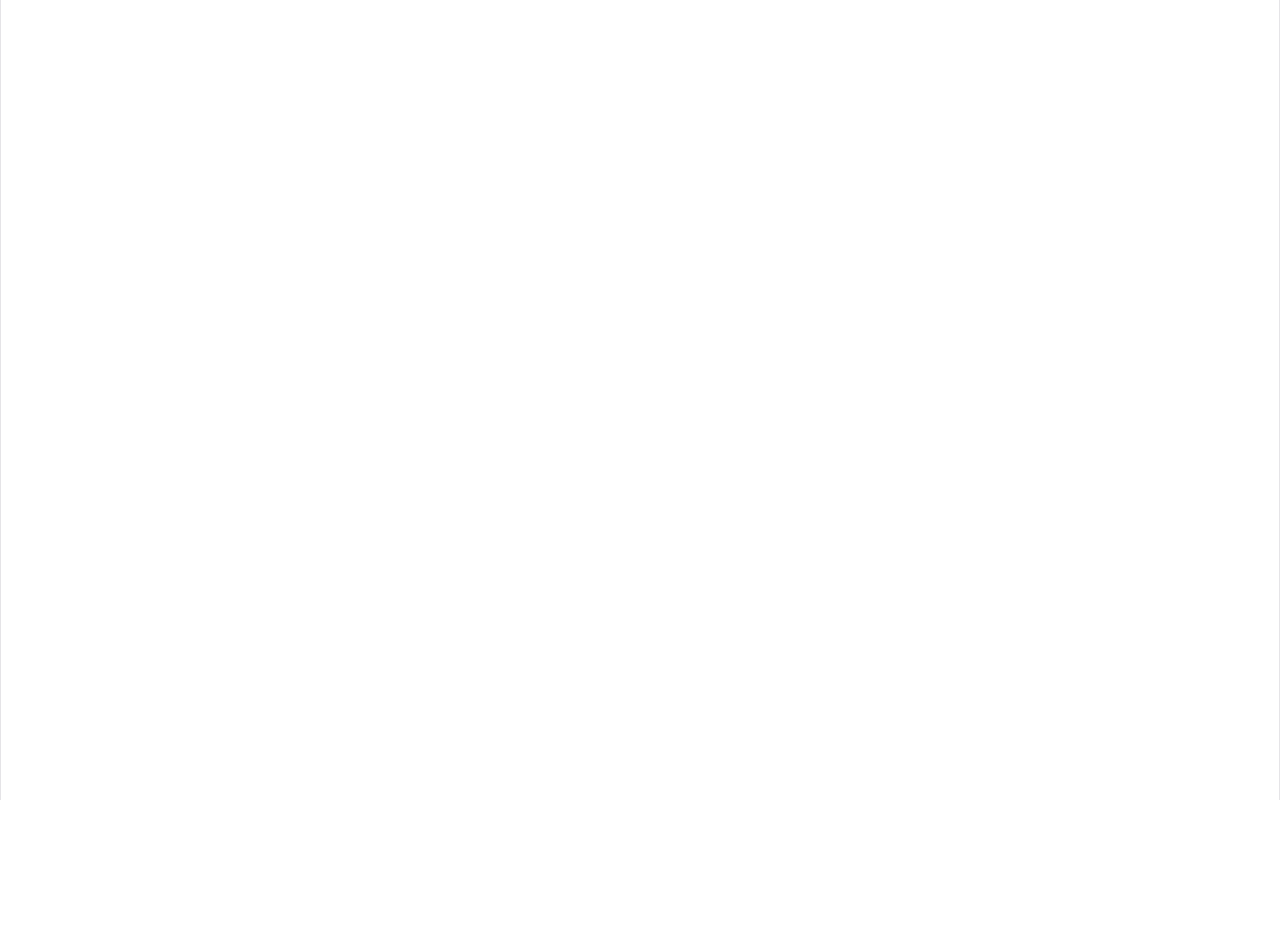
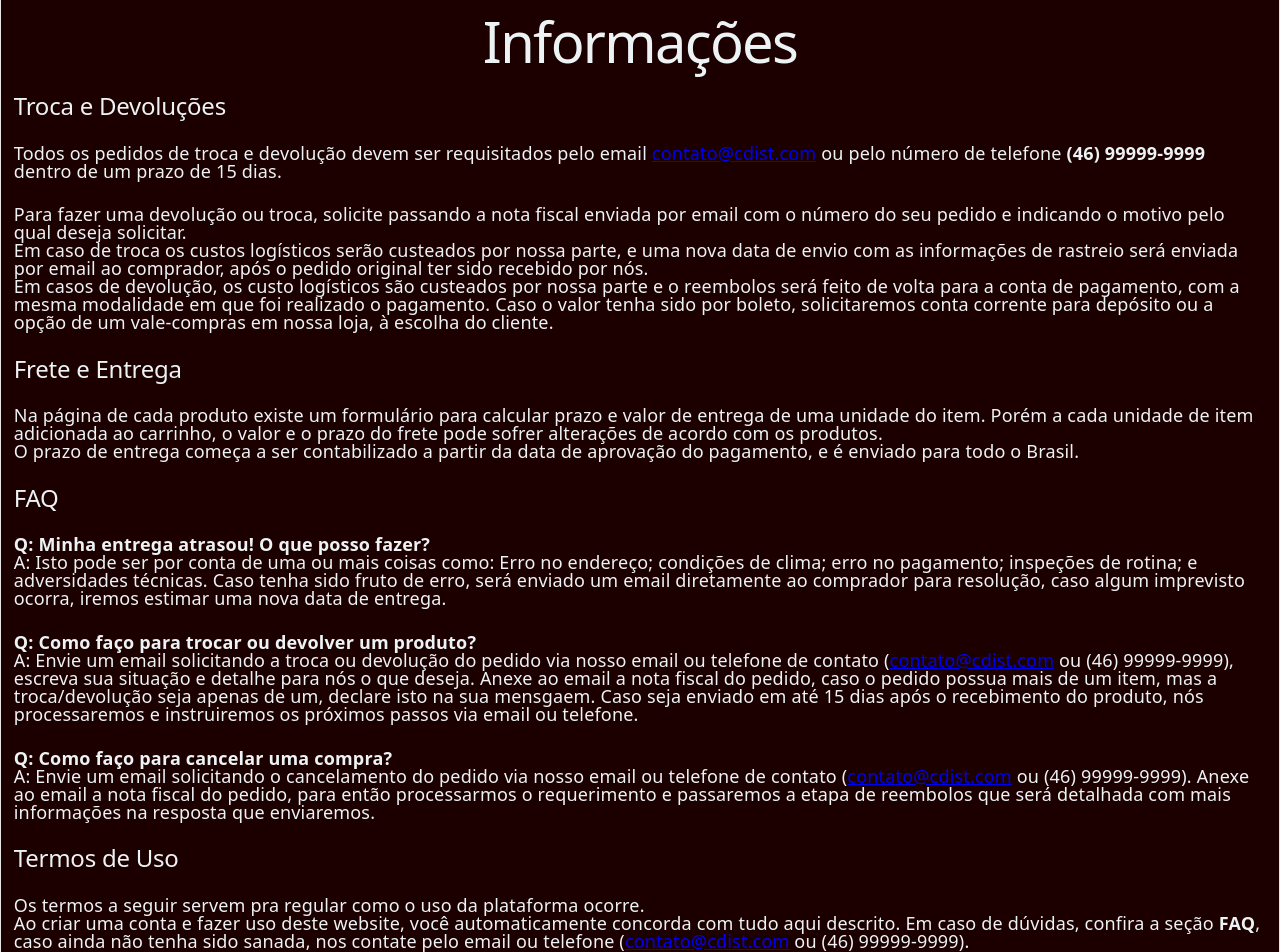
Before and after one commit to Gaardenn/ProjetoECommerceLAEC, a React (Vite) app in the folder 02_Source/ProjetoECommerce/: page /informacoes in a window 1280 px wide. Before the commit this address had no page. Shown: the top 952 px of the page. Before the commit the page ends 800 px from the top, so only its background shows below. Built offline with nearby package versions, Linux system fonts and the light colour scheme.

Commit message:
feat: criado pagina de informacoes como placeholder e footer e linkado aos links da seção de informações, sem direcionamento para cada título

```diff
--- a/02_Source/ProjetoECommerce/src/App.jsx
+++ b/02_Source/ProjetoECommerce/src/App.jsx
@@ -1,12 +1,14 @@
 import './App.css'
 import { Routes, Route } from 'react-router-dom';
 import { Home } from './pages/Home';
+import { Informacoes } from './pages/Informacoes';
 
 export function App() {
   return (
     <>
       <Routes>
         <Route path="/" element={<Home />} />
+        <Route path="/informacoes" element={<Informacoes />} />
       </Routes>
     </>
   )
--- /dev/null
+++ b/02_Source/ProjetoECommerce/src/pages/Informacoes.jsx
@@ -0,0 +1,68 @@
+import Footer from "../components/Footer"
+import "../styles/Informacoes.css"
+
+export function Informacoes() {
+    return (
+        <div>
+            <div className="page-body">
+                <h1 className="page-body-title">Informações</h1>
+                <h2 className="page-body-subtitle">Troca e Devoluções</h2>
+                <p className="page-body-text">
+                    Todos os pedidos de troca e devolução devem ser requisitados pelo email <a href="mailto::contato@cdist.com">contato@cdist.com</a> ou
+                    pelo número de telefone <b>(46) 99999-9999</b> dentro de um prazo de 15 dias.
+                </p>
+                <p className="page-body-text">
+                    Para fazer uma devolução ou troca, solicite passando a nota fiscal enviada por email com o número do seu pedido e indicando o motivo
+                    pelo qual deseja solicitar.<br />Em caso de troca os custos logísticos serão custeados por nossa parte, e uma nova data de envio com as
+                    informações de rastreio será enviada por email ao comprador, após o pedido original ter sido recebido por nós.<br />Em casos de
+                    devolução, os custo logísticos são custeados por nossa parte e o reembolos será feito de volta para a conta de pagamento, com a mesma
+                    modalidade em que foi realizado o pagamento. Caso o valor tenha sido por boleto, solicitaremos conta corrente para depósito ou a opção
+                    de um vale-compras em nossa loja, à escolha do cliente.
+                </p>
+                <h2 className="page-body-subtitle">Frete e Entrega</h2>
+                <p className="page-body-text">
+                    Na página de cada produto existe um formulário para calcular prazo e valor de entrega de uma unidade do item. Porém a cada unidade de
+                    item adicionada ao carrinho, o valor e o prazo do frete pode sofrer alterações de acordo com os produtos.<br />O prazo de entrega
+                    começa a ser contabilizado a partir da data de aprovação do pagamento, e é enviado para todo o Brasil.
+                </p>
+                <h2 className="page-body-subtitle">FAQ</h2>
+                <p className="page-body-text">
+                    <b>Q: Minha entrega atrasou! O que posso fazer?</b><br />A: Isto pode ser por conta de uma ou mais coisas como: Erro no endereço;
+                    condições de clima; erro no pagamento; inspeções de rotina; e adversidades técnicas. Caso tenha sido fruto de erro, será enviado um
+                    email diretamente ao comprador para resolução, caso algum imprevisto ocorra, iremos estimar uma nova data de entrega.
+                </p>
+                <p className="page-body-text">
+                    <b>Q: Como faço para trocar ou devolver um produto?</b><br />A: Envie um email solicitando a troca ou devolução do pedido via nosso
+                    email ou telefone de contato (<a href="mailto::contato@cdist.com">contato@cdist.com</a> ou (46) 99999-9999), escreva sua situação e
+                    detalhe para nós o que deseja. Anexe ao email a nota fiscal do pedido, caso o pedido possua mais de um item, mas a troca/devolução
+                    seja apenas de um, declare isto na sua mensgaem. Caso seja enviado em até 15 dias após o recebimento do produto, nós processaremos e
+                    instruiremos os próximos passos via email ou telefone.
+                </p>
+                <p className="page-body-text">
+                    <b>Q: Como faço para cancelar uma compra?</b><br />A: Envie um email solicitando o cancelamento do pedido via nosso email ou telefone
+                    de contato (<a href="mailto::contato@cdist.com">contato@cdist.com</a> ou (46) 99999-9999). Anexe ao email a nota fiscal do pedido,
+                    para então processarmos o requerimento e passaremos a etapa de reembolos que será detalhada com mais informações na resposta que
+                    enviaremos.
+                </p>
+                <h2 className="page-body-subtitle">Termos de Uso</h2>
+                <p className="page-body-text">
+                    Os termos a seguir servem pra regular como o uso da plataforma ocorre.<br />Ao criar uma conta e fazer uso deste website, você
+                    automaticamente concorda com tudo aqui descrito. Em caso de dúvidas, confira a seção <b>FAQ</b>, caso ainda não tenha sido sanada, nos
+                    contate pelo email ou telefone (<a href="mailto::contato@cdist.com">contato@cdist.com</a> ou (46) 99999-9999).
+                </p>
+                <p className="page-body-text">
+                    Para realizar cadastro na loja, é necessário utilizar um email existente e uma senha, salve estes dados para login posterior.<br />O
+                    usuário é responsável pela guarda e sigilo do seu login, não nós responsabilizamos por informar seus dados para terceiros.<br />É
+                    proibido qualquer uso da plataforma para ações criminosas, ou acesso da página via bots, sujeito a banimento permanente de sua
+                    conta.<br />Ao utilizar a plataforma nós garantimos estar comprometidos com a sua privacidade.<br />
+                </p>
+                <h2 className="page-body-subtitle">Política de Privacidade</h2>
+                <p className="page-body-text">
+                    Nós da CDist se comprometemos a manter a privacidade e integridade de seus dados. Coletamos estes para que possam gerar um serviço
+                    melhor para você. Apesar disso os seus dados podem ser acessados, verificados, removidos e corrigidos conforme seu requerimento.
+                </p>
+            </div>
+            <Footer />
+        </div>
+    )
+}
--- /dev/null
+++ b/02_Source/ProjetoECommerce/src/styles/Informacoes.css
@@ -0,0 +1,26 @@
+.page-body {
+    background-color: #1C0000;
+}
+
+.page-body-title {
+    color: #EDF2F4;
+    margin: 0;
+    padding: 1%;
+    line-height: 100%;
+}
+
+.page-body-subtitle {
+    color: #EDF2F4;
+    margin: 0;
+    padding: 1%;
+    line-height: 100%;
+    text-align: left;
+}
+
+.page-body-text {
+    color: #EDF2F4;
+    margin: 0;
+    padding: 1%;
+    line-height: 100%;
+    text-align: left;
+}
```
